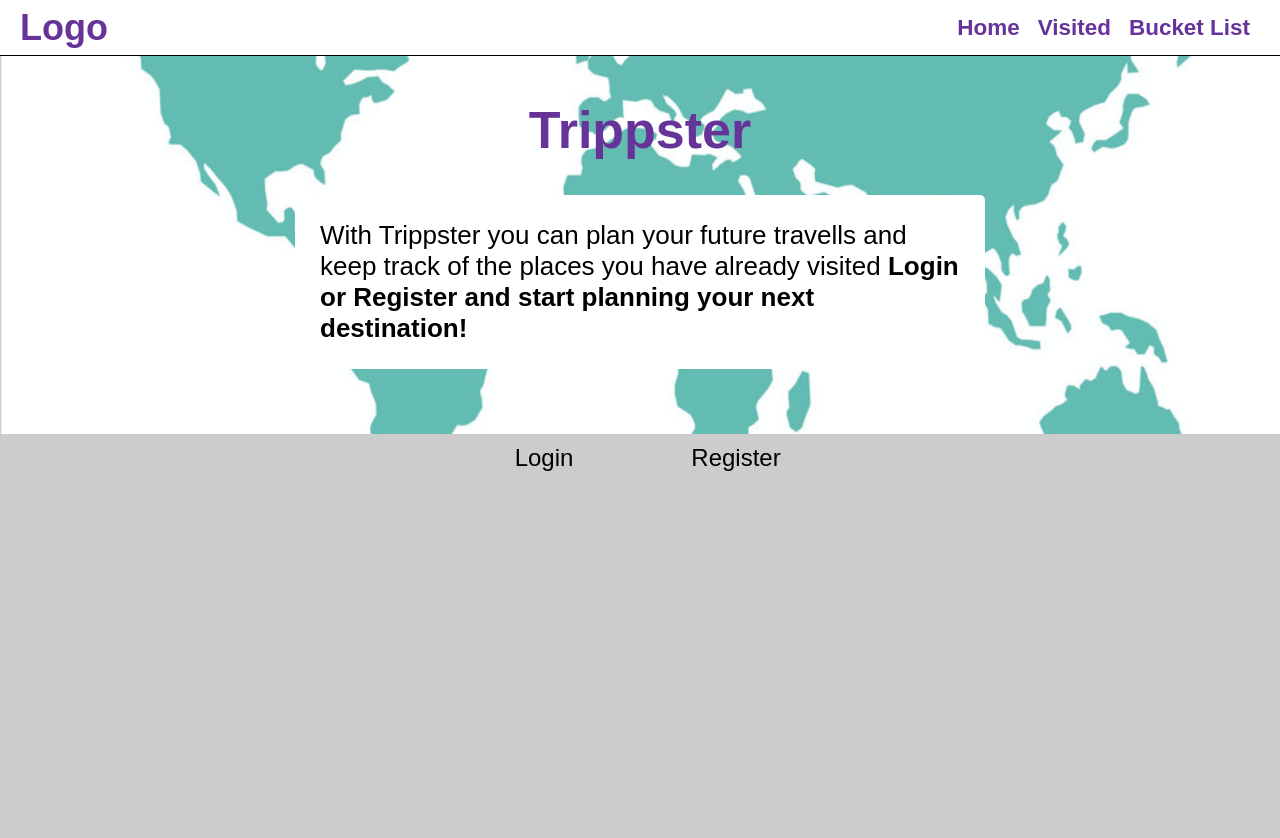
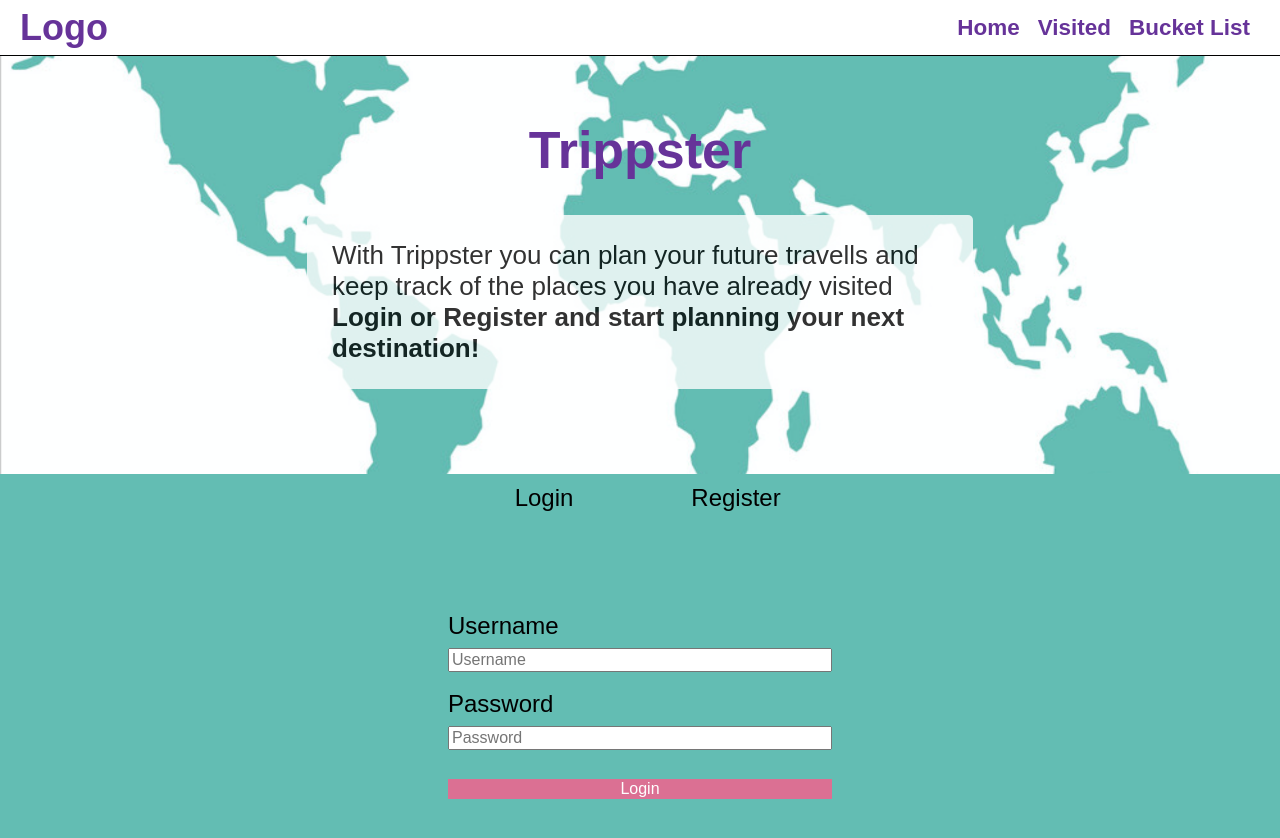
Before and after one commit to Kitsunechin/search-for-country-to-visit-casptone-client, a React (Create React App) app: page / in a window 1280 px wide. Shown: the top 838 px of the page. Before the commit the page ends 800 px from the top, so only its background shows below. Built offline with nearby package versions, Linux system fonts and the light colour scheme; no server answers.

Commit message:
login box

```diff
--- a/src/Header.css
+++ b/src/Header.css
@@ -5,6 +5,7 @@
     margin-right: auto;
     margin-left: auto;
     background-color: #FEFFFF;
+    opacity: 0.8;
     border-radius: 5px;
     padding: 25px
 }
@@ -27,6 +28,6 @@ h1 {
 
 @media (min-width: 696px) {
     .App-header {
-        padding: 65px;
+        padding: 85px;
     }
 }
--- a/src/LandingPage.css
+++ b/src/LandingPage.css
@@ -1,3 +1,6 @@
+body {
+    background-color: #63BDB3;
+}
 .box-controller {
     display: flex;
     width: 50%;
--- a/src/LandingPage.js
+++ b/src/LandingPage.js
@@ -48,6 +48,7 @@ export default class LandingPage extends React.Component {
         <div className="box-container">
         {this.state.isLoginOpen && <LoginPage/>}
         {this.state.isRegisterOpen && <RegistartionPage/>}
+        <LoginPage/>
        </div>
        </div>
     )
```
